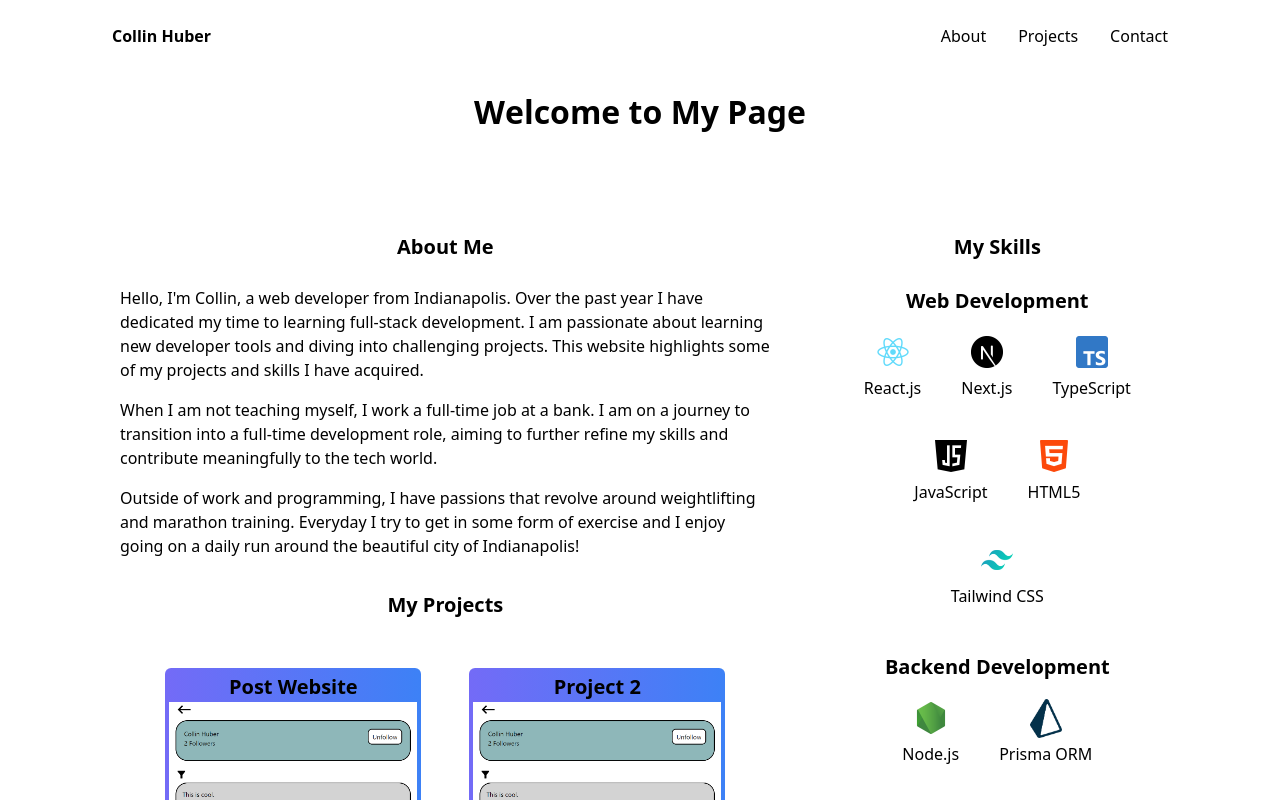
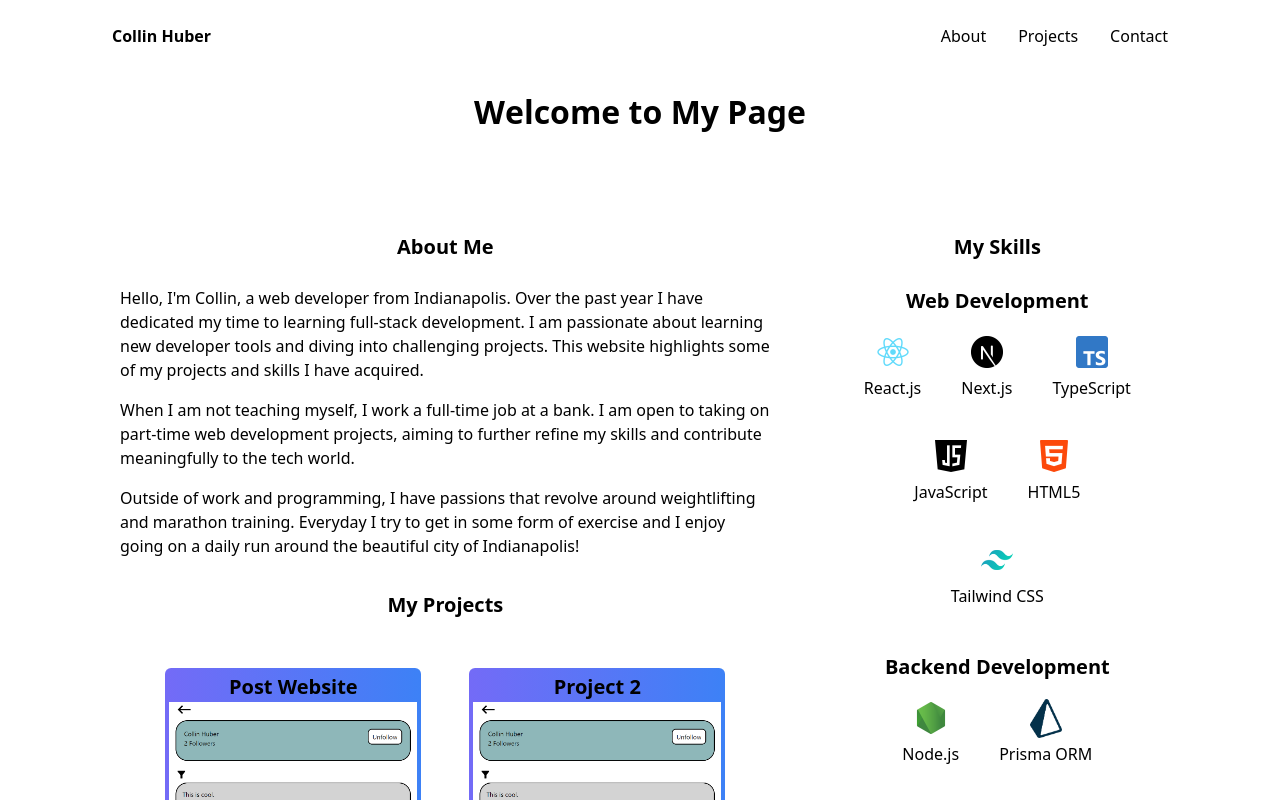
Before and after one commit to huber729/my-website, a Next.js app: page / in a window 1280 px wide. Shown: the top 800 px of the page. Built offline with nearby package versions, Linux system fonts and the light colour scheme.

Commit message:
Update about.tsx

```diff
--- a/app/sections/about.tsx
+++ b/app/sections/about.tsx
@@ -17,7 +17,7 @@ export default function About() {
           </MotionDiv>
           <MotionDiv delayOffset={1.1}>
             <p>
-              When I am not teaching myself, I work a full-time job at a bank. I am on a journey to transition into a full-time development role, aiming to further refine my skills and contribute meaningfully to the tech world.</p>
+              When I am not teaching myself, I work a full-time job at a bank. I am open to taking on part-time web development projects, aiming to further refine my skills and contribute meaningfully to the tech world.</p>
           </MotionDiv>
           <MotionDiv delayOffset={1.2}>
             <p>
```
